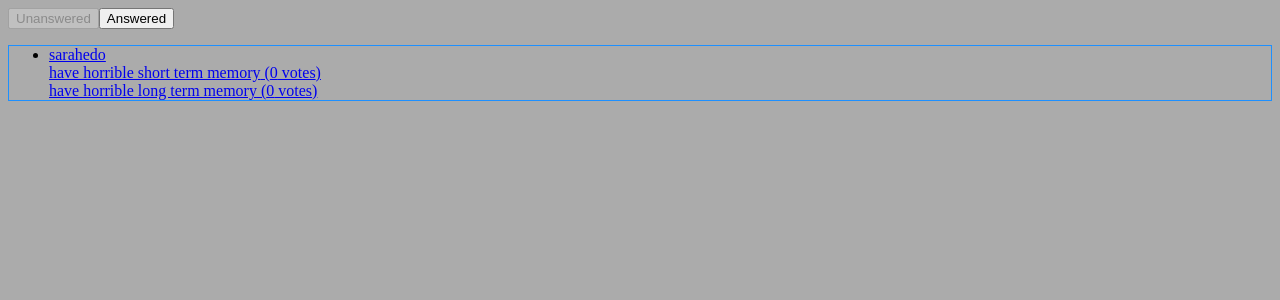
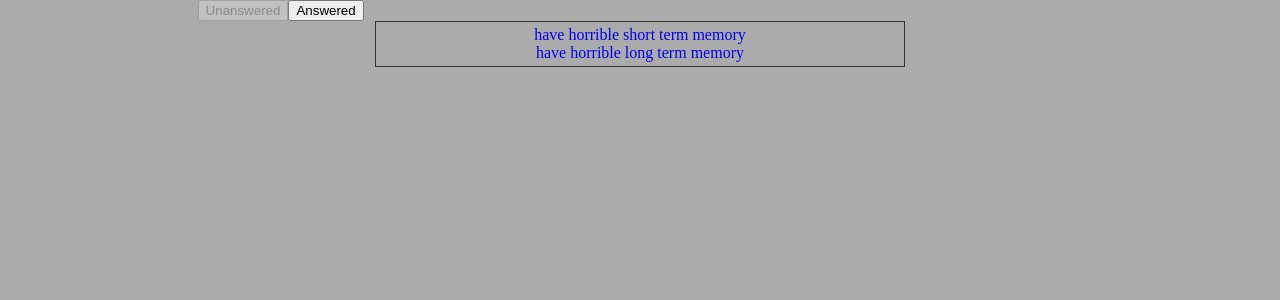
Before and after one commit to Jufrench/would-you-rather, a React (Create React App) app: page /home in a window 1280 px wide. Shown: the top 300 px of the page. Built offline with nearby package versions, Linux system fonts and the light colour scheme.

Commit message:
App functional - now needs cleanup & styling

```diff
--- a/src/components/Home.js
+++ b/src/components/Home.js
@@ -1,6 +1,6 @@
 import React, { Component } from 'react'
 import { connect } from 'react-redux'
-import Question from './Question'
+import QuestionLink from './QuestionLink'
 
 class Home extends Component {
     state = {
@@ -25,17 +25,17 @@ class Home extends Component {
                     Answered
                 </button>
                     {this.state.unanswered ?
-                        <ul style={{border: '1px solid dodgerblue'}}>
+                        <ul>
                             {this.props.unansweredIds.map(id => (
-                                <li key={id}>
-                                    <Question id={id} />
+                                <li key={id} className='home-question-item'>
+                                    <QuestionLink id={id} />
                                 </li>
                             ))}
-                        </ul> :
-                        <ul style={{border: '1px solid tomato'}}>
+                        </ul>:
+                        <ul>
                             {this.props.answeredIds.map(id => (
-                                <li key={id}>
-                                    <Question id={id} />
+                                <li key={id} className='home-question-item'>
+                                    <QuestionLink id={id} />
                                 </li>
                             ))}
                         </ul>
--- a/src/components/Question.js
+++ /dev/null
@@ -1,59 +0,0 @@
-import React, { Component, Fragment } from 'react'
-import { connect } from 'react-redux'
-import VoteInfo from './VoteInfo'
-import { Link } from 'react-router-dom'
-import { setActiveQuestion } from '../actions/activeQuestion'
-
-class Question extends Component {
-    handleClick = () => {
-        this.props.dispatch(setActiveQuestion(this.props.question.id))
-    }
-
-    render() {
-        const { question, questions, id } = this.props
-
-        if (question === null) {
-            return <p>Loading...</p>
-        }
-
-        const { author, optionOne, optionTwo } = question
-        const hasVotes = question.optionOne.votes.length > 0
-            || question.optionTwo.votes.length > 0
-
-        // const onQuestionPage = window.location.pathname
-        //     .includes('questions')
-        // const canVote = !hasVotes && onQuestionPage
-
-        return (
-            <Link to={`/questions/${question.id}`} onClick={this.handleClick}>
-                <div>{author}</div>
-                <div>
-                    <span>{optionOne.text}</span>
-                    <span> ({optionOne.votes.length}
-                        {optionOne.votes.length === 1 ? ' vote' : ' votes' })</span>
-                </div>
-                <div>
-                    <span>{optionTwo.text}</span>
-                    <span> ({optionTwo.votes.length}
-                        {optionTwo.votes.length === 1 ? ' vote' : ' votes' })</span>
-                </div>
-                {/* {canVote
-                    ? <VoteInfo
-                        canVote={canVote}
-                        optionOne={optionOne}
-                        optionTwo={optionTwo}
-                        qid={question.id} />
-                    : <VoteInfo question={question} />} */}
-            </Link>
-        )
-    }
-}
-
-function mapStateToProps({ questions }, { id }) {
-    const question = questions[id]
-    return {
-        question: question ? question : null,
-    }
-}
-
-export default connect(mapStateToProps)(Question)
--- /dev/null
+++ b/src/components/QuestionDetails.js
@@ -0,0 +1,31 @@
+import React, { Component } from 'react'
+import { connect } from 'react-redux'
+import VoteDetails from './VoteDetails'
+
+class QuestionDetails extends Component {
+    state = {
+        hasVoted: this.props.question.optionOne.votes.length > 0 ||
+            this.props.question.optionTwo.votes.length > 0
+    }
+
+    render() {
+        const { question } = this.props
+        console.log('hasVoted:', this.state.hasVoted)
+
+        return (
+            <VoteDetails
+                hasVoted={this.state.hasVoted}
+                optionOne={question.optionOne}
+                optionTwo={question.optionTwo}
+                qid={this.props.id} />
+        )
+    }
+}
+
+function mapStateToProps({ questions }, { id }) {
+    return {
+        question: questions[id]
+    }
+}
+
+export default connect(mapStateToProps)(QuestionDetails)
--- /dev/null
+++ b/src/components/QuestionLink.js
@@ -0,0 +1,42 @@
+import React, { Component, Fragment } from 'react'
+import { connect } from 'react-redux'
+import { Link } from 'react-router-dom'
+import { setActiveQuestion } from '../actions/activeQuestion'
+
+class QuestionLink extends Component {
+    handleClick = () => {
+        this.props.dispatch(setActiveQuestion(this.props.question.id))
+    }
+
+    render() {
+        const { question, questions, id } = this.props
+
+        if (question === null) {
+            return <p>Loading...</p>
+        }
+
+        const { author, optionOne, optionTwo } = question
+
+        return (
+            <Link to={`/questions/${question.id}`}
+                onClick={this.handleClick}
+                className='home-question-link'>
+
+                <div className='home-question-text'>
+                    <div>{optionOne.text}</div>
+                    <div>{optionTwo.text}</div>
+                </div>
+
+            </Link>
+        )
+    }
+}
+
+function mapStateToProps({ questions }, { id }) {
+    const question = questions[id]
+    return {
+        question: question ? question : null,
+    }
+}
+
+export default connect(mapStateToProps)(QuestionLink)
--- a/src/components/QuestionPage.js
+++ b/src/components/QuestionPage.js
@@ -1,6 +1,6 @@
 import React, { Component } from 'react'
 import { connect } from 'react-redux'
-import Question from './Question'
+import QuestionDetails from './QuestionDetails'
 
 class QuestionPage extends Component {
 
@@ -19,11 +19,10 @@ class QuestionPage extends Component {
 
         return (
             <div>
-                <h3>Question Page</h3>
+                <h3>Would You Rather?</h3>
                 <div style={{border:'1px solid tomato'}}>
-                    <Question id={qid} />
+                    <QuestionDetails id={qid} />
                 </div>
-                {/* {onQuestionPage && this.hasVotes()} */}
             </div>
 
         )
--- a/src/components/VoteInfo.js
+++ b/src/components/VoteDetails.js
@@ -1,10 +1,12 @@
 import React, { Component } from "react"
 import { connect } from "react-redux"
 import { handleAnswerQuestion } from "../actions/questions"
+import { Navigate } from 'react-router-dom'
 
-class VoteInfo extends Component {
+class VoteDetails extends Component {
     state = {
         voteOption: null,
+        toHome: false,
     }
 
     handleVoteOption = e => {
@@ -16,18 +18,28 @@ class VoteInfo extends Component {
         e.preventDefault()
         const { qid } = this.props
         this.props.dispatch(handleAnswerQuestion(qid, this.state.voteOption))
+
+        this.setState(() => ({ toHome: true }))
     }
 
     render() {
         const { optionOne, optionTwo } = this.props
 
-        if (this.props.canVote) {
+        if (this.state.toHome) {
+            return <Navigate to="/home" />
+        }
+
+        if (this.props.hasVoted) {
             return (
-                <form
-                    onSubmit={this.handleSubmit}
-                    style={{border: '2px solid limegreen'}}>
+                <div>
+                    VOTE DETAILS
+                </div>
+            )
+        } else {
+            return (
+                <form onSubmit={this.handleSubmit}>
                     <label>
-                        {optionOne.text}
+                    {optionOne.text}
                         <input
                             value="optionOne"
                             type="radio"
@@ -45,14 +57,7 @@ class VoteInfo extends Component {
                     <button type="submit">Submit</button>
                 </form>
             )
-        } else {
-            const { question } = this.props
-
-            return (
-                <h3>VOTE INFO</h3>
-            )
         }
-
     }
 }
 
@@ -62,4 +67,4 @@ function mapStateToProps({}) {
     }
 }
 
-export default connect(mapStateToProps)(VoteInfo)
+export default connect(mapStateToProps)(VoteDetails)
--- a/src/style.css
+++ b/src/style.css
@@ -1,3 +1,52 @@
+*, *:before, *:after {
+    box-sizing: border-box;
+}
+
 body {
     background: #ababab;
+    margin-top: 0;
 }
+
+.container {
+    width: 70%;
+    margin: 0 auto;
+}
+
+ul {
+    padding: 0;
+    margin: 0;
+    list-style: none;
+}
+
+a {
+    text-decoration: none;
+}
+
+.home-question-item + .home-question-item {
+    margin-top: 10px;
+}
+
+.home-question-link {
+    display: block;
+    border: 1px solid #333;
+    width: 60%;
+    margin: 0 auto;
+    display: flex;
+}
+
+.home-question-author {
+    border-right: 1px solid #333;
+    /* padding: 8px; */
+    width: 25%;
+    display: flex;
+    flex-direction: column;
+}
+
+.home-question-text {
+    padding: 4px 10px;
+    display: flex;
+    flex-direction: column;
+    justify-content: center;
+    align-items: center;
+    flex-grow: 1;
+}
```
Also changed, not shown: src/components/Profile.js (added, +10 -0 lines), src/components/Test.js (deleted, +0 -21 lines).
